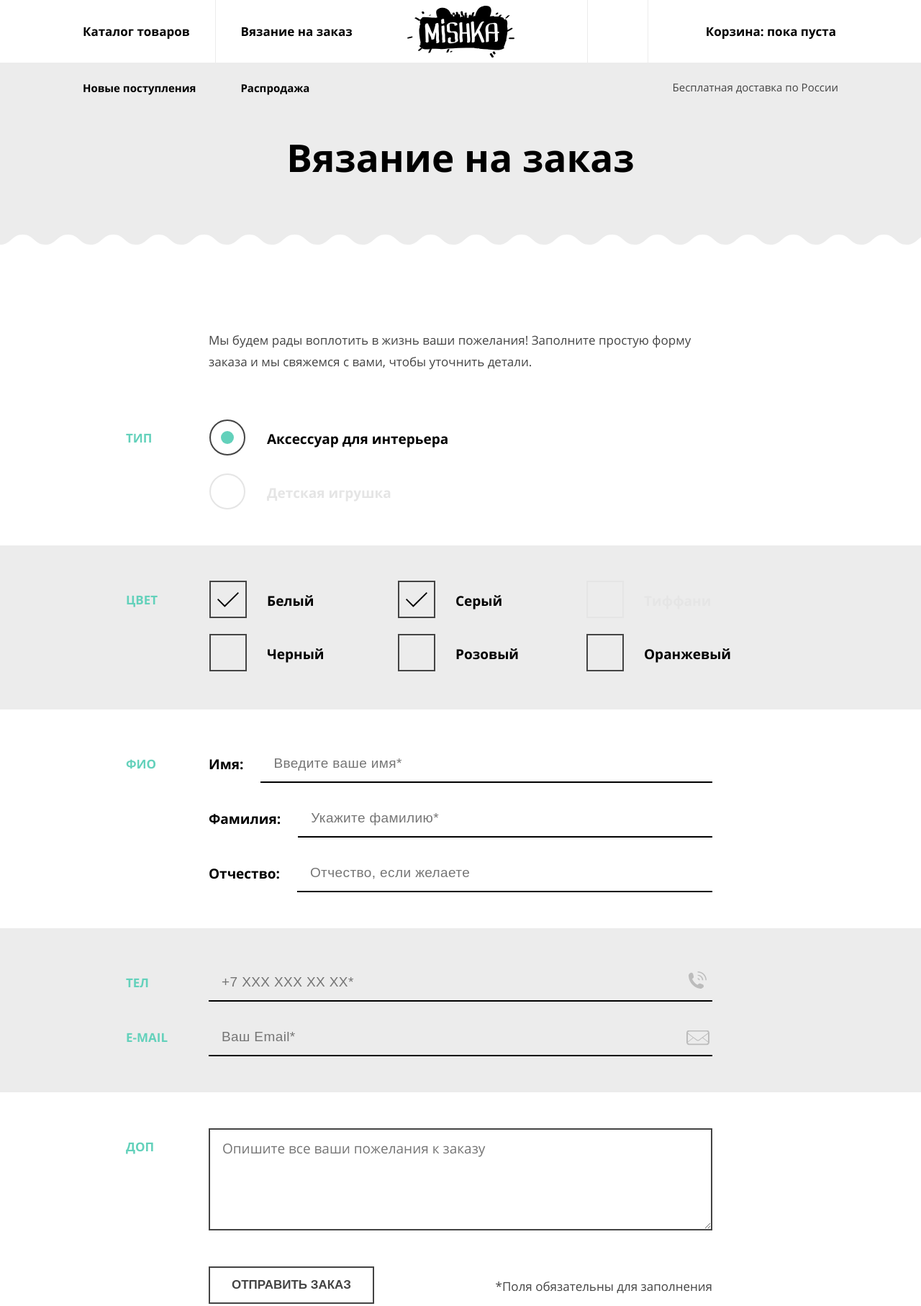
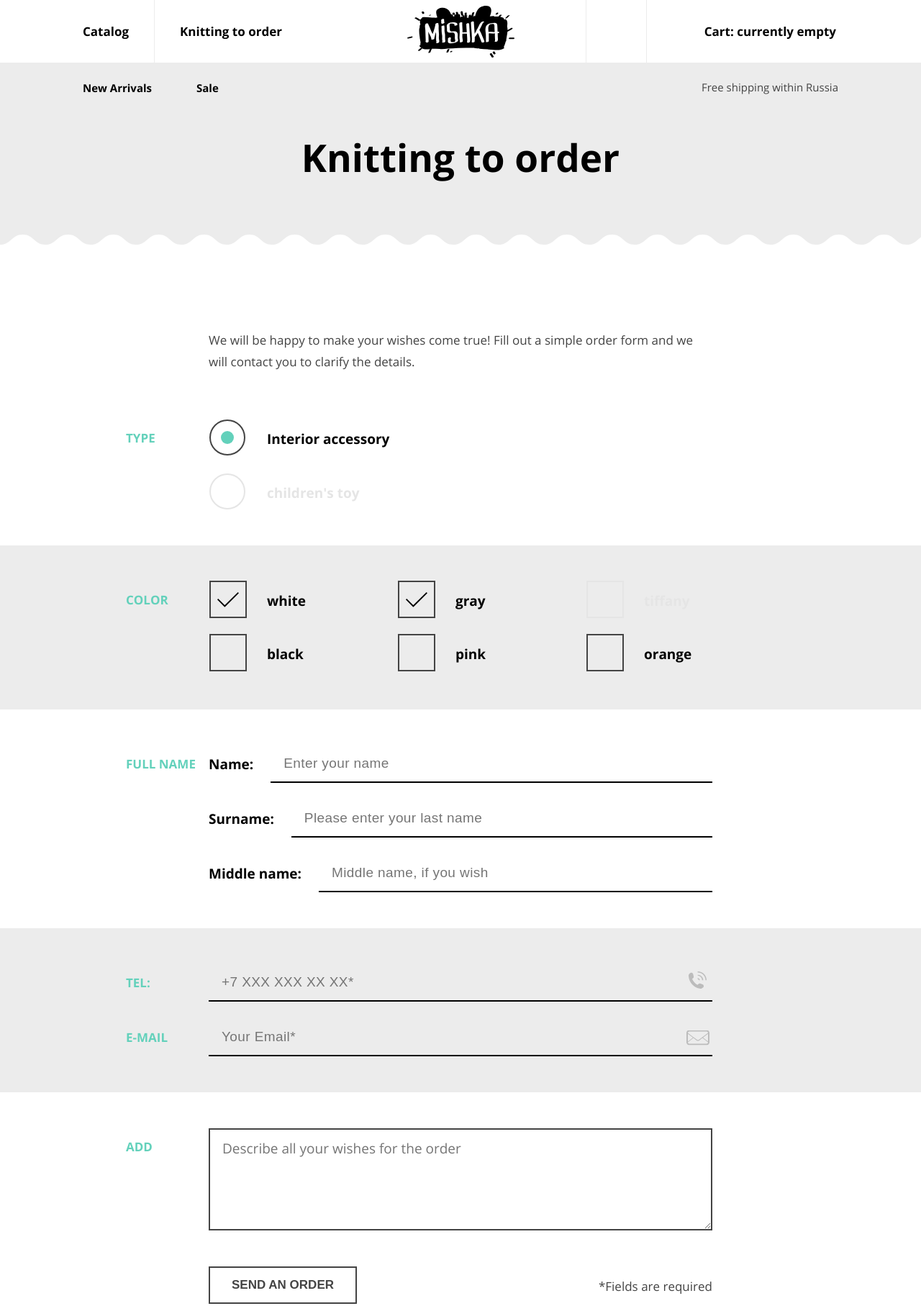
Before and after one commit to maratabdulin/Mishka, a website: page source/form.html in a window 1280 px wide. Shown: the top 1815 px of the page at 72% size. Drawn offline with nearby package versions, Linux system fonts and the light colour scheme; files that its build step writes are made by us from their sources; files whose address does not match are found by name.

Commit message:
Update form.html

```diff
--- a/source/form.html
+++ b/source/form.html
@@ -24,13 +24,13 @@
   <link rel="preload" href="fonts/opensans.woff2" as="font" type="font/woff2" crossorigin="anonymous">
   <link rel="preload" href="fonts/opensansbold.woff" as="font" type="font/woff" crossorigin="anonymous">
   <link rel="preload" href="fonts/opensansbold.woff2" as="font" type="font/woff2" crossorigin="anonymous">
-  <title>Вязание на заказ в интернет-магазине "Мишка"</title>
+  <title>Knitting to order in the online store "Mishka"</title>
 </head>
 <body>
 <header class="page-header">
   <div class="page-header__wrapper page-header__wrapper--nojs">
     <a href="index.html" class="page-header__logo">
-      <span class="visually-hidden">Перейти на главную страницу</span>
+      <span class="visually-hidden">Go to home page</span>
       <picture class="page-header__picture">
         <source media="(min-width: 1150px)" srcset="img/mishka-logo-desktop.svg">
         <source media="(min-width: 768px)" srcset="img/mishka-logo-tablet.svg">
@@ -38,15 +38,15 @@
       </picture>
     </a>
     <button class="page-header__toggle page-header__toggle--nojs" type="button">
-      <span class="visually-hidden">Открыть меню</span>
+      <span class="visually-hidden">Open menu</span>
     </button>
     <nav class="page-header__nav site-nav page-header__nav--nojs" aria-label="Main">
       <ul class="site-nav__list">
         <li class="site-nav__item">
-          <a href="catalog.html" class="site-nav__link">Каталог товаров</a>
+          <a href="catalog.html" class="site-nav__link">Catalog</a>
         </li>
         <li class="site-nav__item">
-          <a href="form.html" class="site-nav__link">Вязание на заказ</a>
+          <a href="form.html" class="site-nav__link">Knitting to order</a>
         </li>
       </ul>
     </nav>
@@ -57,56 +57,56 @@
             <svg class="user-nav__icon" width="18" height="18" viewBox="0 0 18 18">
               <use xlink:href="img/sprite.svg#header-search"></use>
             </svg>
-            <span class="user-nav__mobile-text">Поиск по сайту</span></a>
+            <span class="user-nav__mobile-text">Site search</span></a>
         </li>
         <li class="user-nav__item">
           <a href="#" class="user-nav__link user-nav__link--cart">
             <svg class="user-nav__icon" width="21" height="18" viewBox="0 0 21 18">
               <use xlink:href="img/sprite.svg#cart"></use>
             </svg>
-            Корзина: пока пуста
+            Cart: currently empty
           </a>
         </li>
       </ul>
     </nav>
-    <div class="page-header__delivery-info">Бесплатная доставка по России</div>
+    <div class="page-header__delivery-info">Free shipping within Russia</div>
     <ul class="page-header__sale-list">
       <li>
-        <a class="page-header__sale-link" href="#">Новые поступления</a>
+        <a class="page-header__sale-link" href="#">New Arrivals</a>
       </li>
       <li>
-        <a class="page-header__sale-link" href="#">Распродажа</a>
+        <a class="page-header__sale-link" href="#">Sale</a>
       </li>
     </ul>
   </div>
 </header>
 <main class="main">
-  <h1 class="main__title">Вязание на заказ</h1>
+  <h1 class="main__title">Knitting to order</h1>
   <section class="order main__order">
-    <h2 class="visually-hidden">Форма заказа товара</h2>
+    <h2 class="visually-hidden">Product order form</h2>
     <div class="order__wrapper">
-      <p class="order__text">Мы будем рады воплотить в жизнь ваши пожелания! Заполните простую форму заказа и мы свяжемся с вами, чтобы уточнить детали.</p>
+      <p class="order__text">We will be happy to make your wishes come true! Fill out a simple order form and we will contact you to clarify the details.</p>
     </div>
     <form class="order__form form-order" action="https://echo.htmlacademy.ru/" method="get">
       <fieldset class="form-order__filter-group">
-        <legend class="visually-hidden">Тип</legend>
+        <legend class="visually-hidden">type</legend>
         <div class="form-order__wrapper">
           <div class="form-order__legend-wrapper">
-            <span class="form-order__filter-title form-order__filter-title--radio">Тип</span>
+            <span class="form-order__filter-title form-order__filter-title--radio">type</span>
           </div>
           <ul class="form-order__filter-list">
             <li class="form-order__filter-item">
               <label class="control">
                 <input class="visually-hidden control__input" type="radio" name="product-type" value="yes" checked>
                 <span class="control__mark"></span>
-                <span class="control__label">Аксессуар для интерьера</span>
+                <span class="control__label">Interior accessory</span>
               </label>
             </li>
             <li class="form-order__filter-item">
               <label class="control">
                 <input class="visually-hidden control__input" type="radio" name="product-type" value="no" disabled>
                 <span class="control__mark"></span>
-                <span class="control__label">Детская игрушка</span>
+                <span class="control__label">children's toy</span>
               </label>
             </li>
           </ul>
@@ -114,52 +114,52 @@
       </fieldset>
 
       <fieldset class="form-order__filter-group form-order__filter-group--grey">
-        <legend class="visually-hidden">Цвет</legend>
+        <legend class="visually-hidden">color</legend>
         <div class="form-order__wrapper form-order__wrapper--checkbox">
           <div class="form-order__legend-wrapper">
-            <span class="form-order__filter-title form-order__filter-title--checkbox">Цвет</span>
+            <span class="form-order__filter-title form-order__filter-title--checkbox">color</span>
           </div>
           <ul class="form-order__filter-list form-order__filter-list--checkbox">
             <li class="form-order__filter-item">
               <label class="control">
                 <input class="visually-hidden control__input" type="checkbox" name="color-white" checked>
                 <span class="control__mark"></span>
-                <span class="control__label">Белый</span>
+                <span class="control__label">white</span>
               </label>
             </li>
             <li class="form-order__filter-item">
               <label class="control">
                 <input class="visually-hidden control__input" type="checkbox" name="color-grey" checked>
                 <span class="control__mark"></span>
-                <span class="control__label">Серый</span>
+                <span class="control__label">gray</span>
               </label>
             </li>
             <li class="form-order__filter-item">
               <label class="control">
                 <input class="visually-hidden control__input" type="checkbox" name="color-tiffany" disabled>
                 <span class="control__mark"></span>
-                <span class="control__label">Тиффани</span>
+                <span class="control__label">tiffany</span>
               </label>
             </li>
             <li class="form-order__filter-item">
               <label class="control">
                 <input class="visually-hidden control__input" type="checkbox" name="color-black">
                 <span class="control__mark"></span>
-                <span class="control__label">Черный</span>
+                <span class="control__label">black</span>
               </label>
             </li>
             <li class="form-order__filter-item">
               <label class="control">
                 <input class="visually-hidden control__input" type="checkbox" name="color-pink">
                 <span class="control__mark"></span>
-                <span class="control__label">Розовый</span>
+                <span class="control__label">pink</span>
               </label>
             </li>
             <li class="form-order__filter-item">
               <label class="control">
                 <input class="visually-hidden control__input" type="checkbox" name="color-orange">
                 <span class="control__mark"></span>
-                <span class="control__label">Оранжевый</span>
+                <span class="control__label">orange</span>
               </label>
             </li>
           </ul>
@@ -167,28 +167,28 @@
       </fieldset>
 
       <fieldset class="form-order__filter-group filter-id">
-        <legend class="visually-hidden">ФИО</legend>
+        <legend class="visually-hidden">FULL NAME</legend>
         <div class="form-order__wrapper">
           <div class="form-order__legend-wrapper">
-            <span class="form-order__filter-title form-order__filter-title--name">ФИО</span>
+            <span class="form-order__filter-title form-order__filter-title--name">Full Name</span>
           </div>
           <ul class="form-order__filter-list form-order__filter-list--name">
             <li class="form-order__filter-item">
               <label class="filter-id__label">
-                <span class="filter-id__text">Имя:</span>
-                <input class="filter-id__input" type="text" name="user-name" placeholder="Введите ваше имя*" required>
+                <span class="filter-id__text">Name:</span>
+                <input class="filter-id__input" type="text" name="user-name" placeholder="Enter your name" required>
               </label>
             </li>
             <li class="form-order__filter-item">
               <label class="filter-id__label">
-                <span class="filter-id__text">Фамилия:</span>
-                <input class="filter-id__input" type="text" name="user-surname" placeholder="Укажите фамилию*" required>
+                <span class="filter-id__text">Surname:</span>
+                <input class="filter-id__input" type="text" name="user-surname" placeholder="Please enter your last name" required>
               </label>
             </li>
             <li class="form-order__filter-item">
               <label class="filter-id__label">
-                <span class="filter-id__text">Отчество:</span>
-                <input class="filter-id__input" type="text" name="user-middle-name" placeholder="Отчество, если желаете">
+                <span class="filter-id__text">Middle name:</span>
+                <input class="filter-id__input" type="text" name="user-middle-name" placeholder="Middle name, if you wish">
               </label>
             </li>
           </ul>
@@ -196,13 +196,13 @@
       </fieldset>
 
       <fieldset class="form-order__filter-group filter-contact form-order__filter-group--grey">
-        <legend class="visually-hidden">ТЕЛ</legend>
+        <legend class="visually-hidden">Tel:</legend>
         <div class="form-order__wrapper form-order__wrapper--tel">
           <div class="form-order__legend-wrapper">
-            <span class="form-order__filter-title form-order__filter-title--tel">ТЕЛ</span>
+            <span class="form-order__filter-title form-order__filter-title--tel">Tel:</span>
           </div>
           <label class="filter-contact__label filter-contact__label--tel">
-            <span class="visually-hidden">Контактный телефон</span>
+            <span class="visually-hidden">contact number</span>
             <input class="filter-contact__input" type="tel" name="user-tel" placeholder="+7 ХХХ ХХХ ХХ ХХ*" required>
           </label>
         </div>
@@ -215,27 +215,27 @@
             <span class="form-order__filter-title form-order__filter-title--email">E-mail</span>
           </div>
           <label class="filter-contact__label filter-contact__label--email">
-            <span class="visually-hidden">Электронная почта</span>
-            <input class="filter-contact__input" type="email" name="user-email" placeholder="Ваш Email*" required>
+            <span class="visually-hidden">Electronic mail</span>
+            <input class="filter-contact__input" type="email" name="user-email" placeholder="Your Email*" required>
           </label>
         </div>
       </fieldset>
 
       <fieldset class="form-order__filter-group filter-additional">
-        <legend class="visually-hidden">ДОП</legend>
+        <legend class="visually-hidden">Add</legend>
         <div class="form-order__wrapper">
           <div class="form-order__legend-wrapper">
-            <span class="form-order__filter-title form-order__filter-title--add">ДОП</span>
+            <span class="form-order__filter-title form-order__filter-title--add">Add</span>
           </div>
           <label class="filter-additional__label">
-            <span class="visually-hidden">Дополнительные пожелания</span>
-            <textarea class="filter-additional__input" name="additional" placeholder="Опишите все ваши пожелания к заказу"></textarea>
+            <span class="visually-hidden">Additional wishes</span>
+            <textarea class="filter-additional__input" name="additional" placeholder="Describe all your wishes for the order"></textarea>
           </label>
         </div>
       </fieldset>
       <div class="form-order__footer-wrapper">
-        <p class="form-order__info">*Поля обязательны для заполнения</p>
-        <button class="form-order__submit button" type="submit">Отправить заказ</button>
+        <p class="form-order__info">*Fields are required</p>
+        <button class="form-order__submit button" type="submit">send an order</button>
       </div>
     </form>
   </section>
@@ -243,7 +243,7 @@
 <footer class="page-footer">
   <div class="page-footer__wrapper">
     <a class="page-footer__logo" href="index.html">
-      <span class="visually-hidden">Перейти на главную страницу</span>
+      <span class="visually-hidden">Go to home page</span>
       <svg class="page-footer__icon" width="102" height="34" viewBox="0 0 102 34">
         <use xlink:href="img/sprite.svg#mishka-logo-footer"></use>
       </svg>
@@ -255,7 +255,7 @@
             <svg class="social__icon" width="22" height="21" viewBox="0 0 22 21">
               <use xlink:href="img/sprite.svg#instagram"></use>
             </svg>
-            <span class="visually-hidden">Мы в Инстаграме</span>
+            <span class="visually-hidden">We are on Instagram</span>
           </a>
         </li>
         <li class="social__item">
@@ -263,7 +263,7 @@
             <svg class="social__icon" width="15" height="29" viewBox="0 0 15 29">
               <use xlink:href="img/sprite.svg#facebook"></use>
             </svg>
-            <span class="visually-hidden">Мы в Фейсбуке</span>
+            <span class="visually-hidden">We are on Facebook</span>
           </a>
         </li>
         <li class="social__item">
@@ -271,13 +271,13 @@
             <svg class="social__icon" width="23" height="20" viewBox="0 0 23 20">
               <use xlink:href="img/sprite.svg#twitter"></use>
             </svg>
-            <span class="visually-hidden">Мы в Твиттере</span>
+            <span class="visually-hidden">We are on Twitter</span>
           </a>
         </li>
       </ul>
     </div>
     <a class="page-footer__copyright" href="https://htmlacademy.ru/intensive/adaptive">
-      <p class="page-footer__copyright-text">Разработано</p>
+      <p class="page-footer__copyright-text">Developed</p>
       <svg class="page-footer__copyright-icon" width="27" height="35" viewBox="0 0 27 35">
         <use xlink:href="img/sprite.svg#htmlacademy-logo"></use>
       </svg>
```
